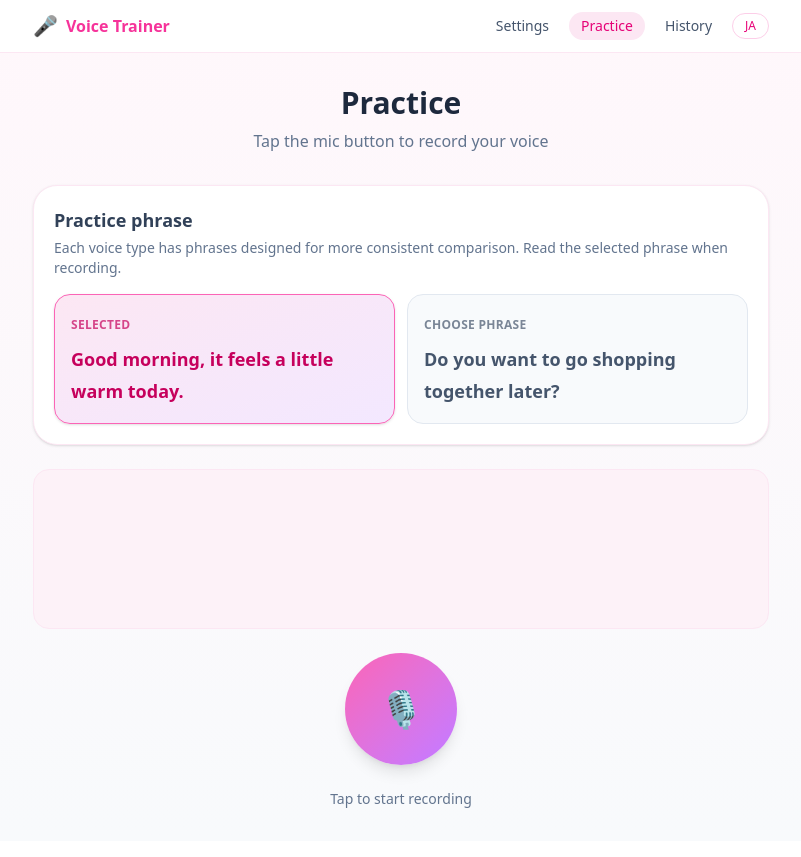
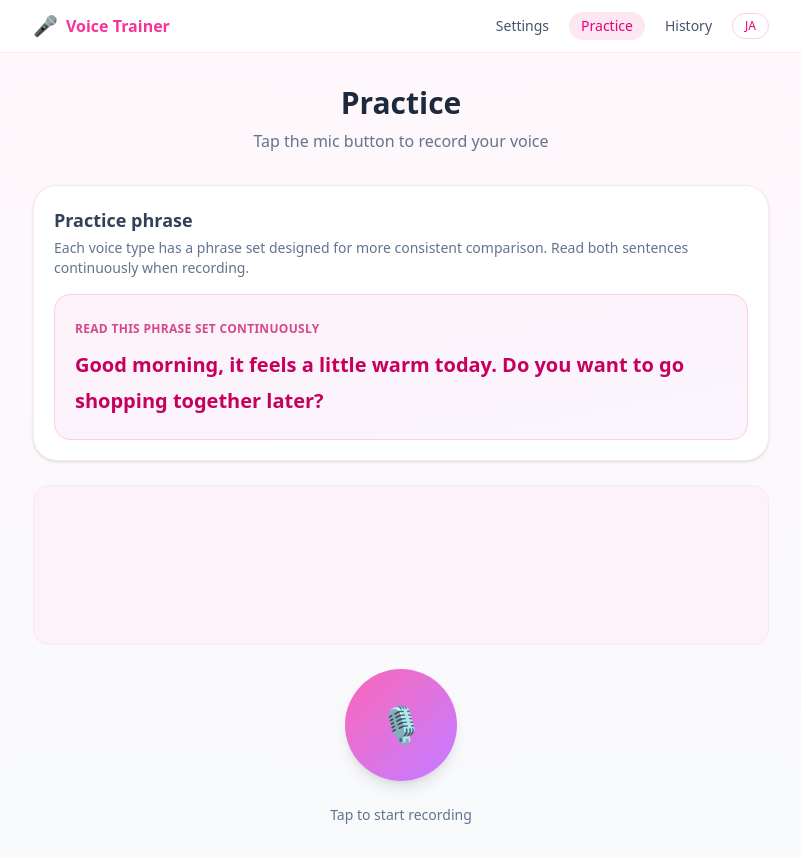
Before and after one commit to yoguze/voice_trainer, a Next.js app: page /en/practice in a window 1280 px wide. Shown: the whole page, without its empty margins (239-1040 px from the left). Built offline with nearby package versions, Linux system fonts and the light colour scheme.

Commit message:
フレーズの修正

```diff
--- a/src/app/[locale]/practice/page.tsx
+++ b/src/app/[locale]/practice/page.tsx
@@ -1,19 +1,17 @@
 "use client";
 
-import { useEffect, useState } from "react";
 import { motion } from "framer-motion";
 import { useTranslations } from "next-intl";
 import { useParams } from "next/navigation";
 import { AnimatedPage } from "@/components/motion";
 import { PageShell } from "@/components/Header";
 import { Recorder } from "@/components/Recorder";
-import { getPracticePhraseIds } from "@/lib/practice-phrases";
+import { getPracticePhraseId } from "@/lib/practice-phrases";
 import { getRecommendedProfileIdForSelection } from "@/lib/targets";
 import {
   useStoreHydrated,
   useVoiceTrainerStore,
 } from "@/stores/voice-trainer-store";
-import type { PracticePhraseId } from "@/types";
 
 export default function PracticePage() {
   const t = useTranslations("practice");
@@ -23,14 +21,7 @@ export default function PracticePage() {
   const voiceType = useVoiceTrainerStore((state) => state.voiceType);
   const phraseProfileId =
     getRecommendedProfileIdForSelection(voiceType) ?? "natural";
-  const phraseIds = getPracticePhraseIds(phraseProfileId);
-  const [selectedPhraseId, setSelectedPhraseId] = useState<PracticePhraseId>(
-    phraseIds[0],
-  );
-
-  useEffect(() => {
-    setSelectedPhraseId(phraseIds[0]);
-  }, [phraseIds]);
+  const phraseId = getPracticePhraseId(phraseProfileId);
 
   return (
     <PageShell title={t("title")} subtitle={t("subtitle")}>
@@ -47,33 +38,17 @@ export default function PracticePage() {
             <p className="mt-1 text-sm text-slate-500">
               {t("phraseSubtitle")}
             </p>
-            <div className="mt-4 grid gap-3 md:grid-cols-2">
-              {phraseIds.map((phraseId) => {
-                const isSelected = selectedPhraseId === phraseId;
-                return (
-                  <button
-                    key={phraseId}
-                    type="button"
-                    onClick={() => setSelectedPhraseId(phraseId)}
-                    className={`rounded-2xl border p-4 text-left transition ${
-                      isSelected
-                        ? "border-pink-400 bg-gradient-to-br from-pink-100 to-purple-100 text-pink-700 shadow-sm"
-                        : "border-slate-200 bg-slate-50 text-slate-600 hover:border-pink-200 hover:bg-pink-50"
-                    }`}
-                  >
-                    <span className="text-xs font-semibold uppercase tracking-wide opacity-70">
-                      {isSelected ? t("selectedPhrase") : t("choosePhrase")}
-                    </span>
-                    <p className="mt-2 text-lg font-semibold leading-8">
-                      {phraseT(phraseId)}
-                    </p>
-                  </button>
-                );
-              })}
+            <div className="mt-4 rounded-2xl border border-pink-200 bg-gradient-to-br from-pink-50 to-purple-50 p-5 text-pink-700">
+              <span className="text-xs font-semibold uppercase tracking-wide opacity-70">
+                {t("readPhrase")}
+              </span>
+              <p className="mt-2 text-xl font-semibold leading-9">
+                {phraseT(phraseId)}
+              </p>
             </div>
           </motion.section>
 
-          <Recorder locale={params.locale} promptPhraseId={selectedPhraseId} />
+          <Recorder locale={params.locale} promptPhraseId={phraseId} />
         </AnimatedPage>
       ) : (
         <p className="text-center text-slate-500">{t("needSettings")}</p>
--- a/src/lib/practice-phrases.ts
+++ b/src/lib/practice-phrases.ts
@@ -2,16 +2,16 @@ import type { PracticePhraseId, RecommendedVoiceProfileId } from "@/types";
 
 export const PRACTICE_PHRASE_IDS_BY_PROFILE: Record<
   RecommendedVoiceProfileId,
-  readonly [PracticePhraseId, PracticePhraseId]
+  PracticePhraseId
 > = {
-  natural: ["naturalMorning", "naturalShopping"],
-  soft: ["softReassure", "softWait"],
-  cute: ["cuteTogether", "cuteLook"],
-  cool: ["coolPace", "coolStep"],
+  natural: "naturalPrompt",
+  soft: "softPrompt",
+  cute: "cutePrompt",
+  cool: "coolPrompt",
 };
 
-export function getPracticePhraseIds(
+export function getPracticePhraseId(
   profileId: RecommendedVoiceProfileId,
-): readonly [PracticePhraseId, PracticePhraseId] {
+): PracticePhraseId {
   return PRACTICE_PHRASE_IDS_BY_PROFILE[profileId];
 }
--- a/src/locales/en.json
+++ b/src/locales/en.json
@@ -73,9 +73,8 @@
     "title": "Practice",
     "subtitle": "Tap the mic button to record your voice",
     "phraseTitle": "Practice phrase",
-    "phraseSubtitle": "Each voice type has phrases designed for more consistent comparison. Read the selected phrase when recording.",
-    "choosePhrase": "Choose phrase",
-    "selectedPhrase": "Selected",
+    "phraseSubtitle": "Each voice type has a phrase set designed for more consistent comparison. Read both sentences continuously when recording.",
+    "readPhrase": "Read this phrase set continuously",
     "recording": "Recording…",
     "tapToStart": "Tap to start recording",
     "tapToStop": "Tap to stop recording",
@@ -84,6 +83,10 @@
     "needSettings": "Please configure your voice type first"
   },
   "practicePhrases": {
+    "naturalPrompt": "Good morning, it feels a little warm today. Do you want to go shopping together later?",
+    "softPrompt": "It's okay, take your time. You don't have to push yourself. I'll wait for you.",
+    "cutePrompt": "Hey, hey, let's do our best together today! Look, look, isn't this super cute?",
+    "coolPrompt": "No need to rush. Let's move at our own pace. It's okay, stay calm and handle it one step at a time.",
     "naturalMorning": "Good morning, it feels a little warm today.",
     "naturalShopping": "Do you want to go shopping together later?",
     "softReassure": "It's okay, take your time.",
--- a/src/locales/ja.json
+++ b/src/locales/ja.json
@@ -73,9 +73,8 @@
     "title": "練習",
     "subtitle": "マイクボタンを押して録音してください",
     "phraseTitle": "読むフレーズ",
-    "phraseSubtitle": "声のタイプごとに比較しやすいフレーズを用意しています。選んだフレーズを読んで録音してください。",
-    "choosePhrase": "選択できます",
-    "selectedPhrase": "選択中",
+    "phraseSubtitle": "声のタイプごとに比較しやすいフレーズを用意しています。表示された2文を続けて読んで録音してください。",
+    "readPhrase": "このフレーズを続けて読んでください",
     "recording": "録音中…",
     "tapToStart": "タップして録音開始",
     "tapToStop": "タップして録音停止",
@@ -84,6 +83,10 @@
     "needSettings": "先にボイスタイプを設定してください"
   },
   "practicePhrases": {
+    "naturalPrompt": "おはよう、今日は少しあたたかいね。あとで一緒に買い物に行かない？",
+    "softPrompt": "大丈夫だよ、ゆっくりでいいからね。無理しなくていいよ、ちゃんと待ってるから。",
+    "cutePrompt": "ねえねえ、今日も一緒にがんばろう！見て見て、これすっごくかわいくない？",
+    "coolPrompt": "焦らなくていい。自分のペースで進もう。大丈夫、落ち着いてひとつずつ片づけよう。",
     "naturalMorning": "おはよう、今日は少しあたたかいね。",
     "naturalShopping": "あとで一緒に買い物に行かない？",
     "softReassure": "大丈夫だよ、ゆっくりでいいからね。",
--- a/src/types/index.ts
+++ b/src/types/index.ts
@@ -3,6 +3,10 @@ export type Level = 1 | 2 | 3 | 4;
 export type RecommendedVoiceProfileId = "natural" | "soft" | "cute" | "cool";
 export type VoiceProfileId = RecommendedVoiceProfileId | "custom";
 export type PracticePhraseId =
+  | "naturalPrompt"
+  | "softPrompt"
+  | "cutePrompt"
+  | "coolPrompt"
   | "naturalMorning"
   | "naturalShopping"
   | "softReassure"
```
